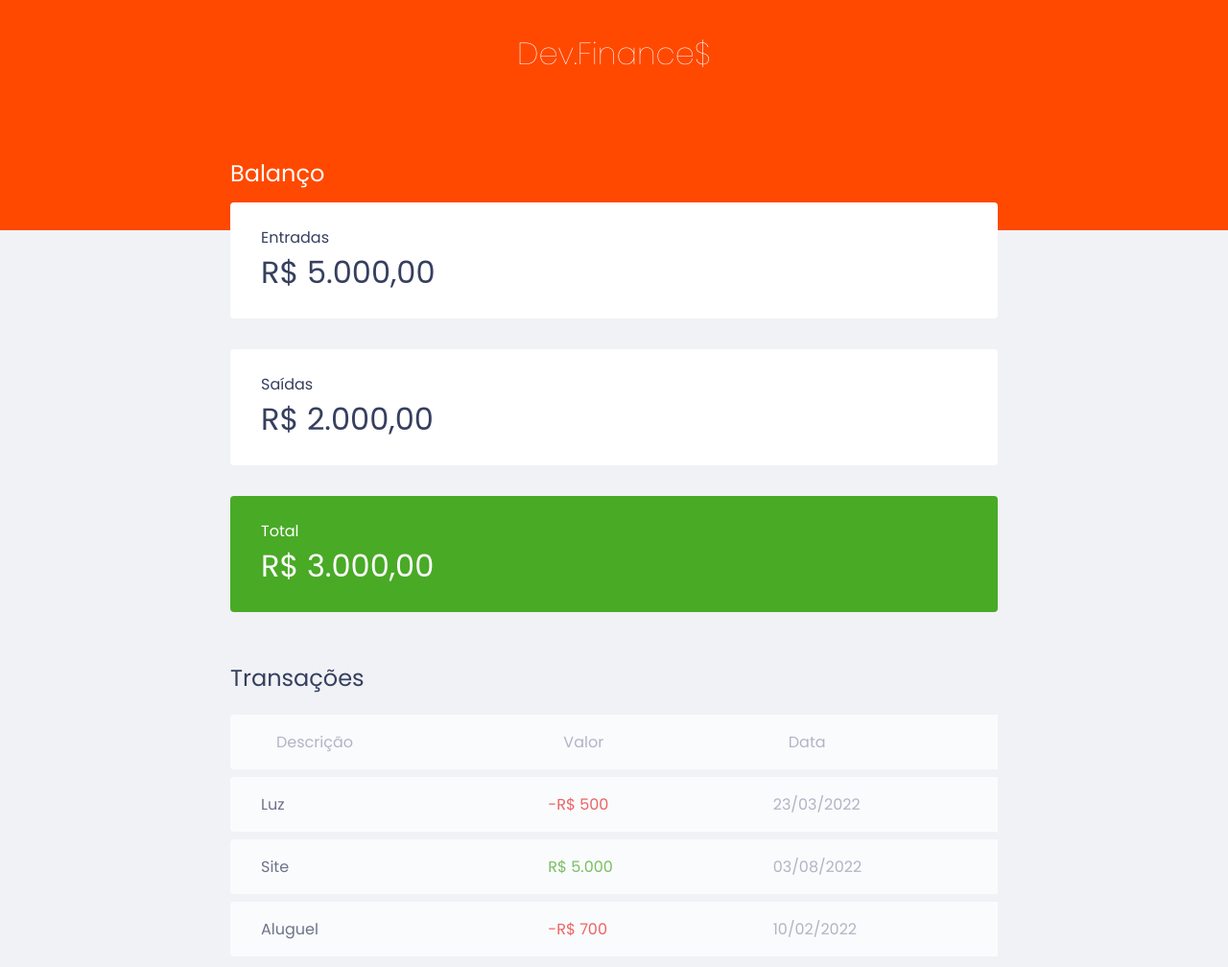
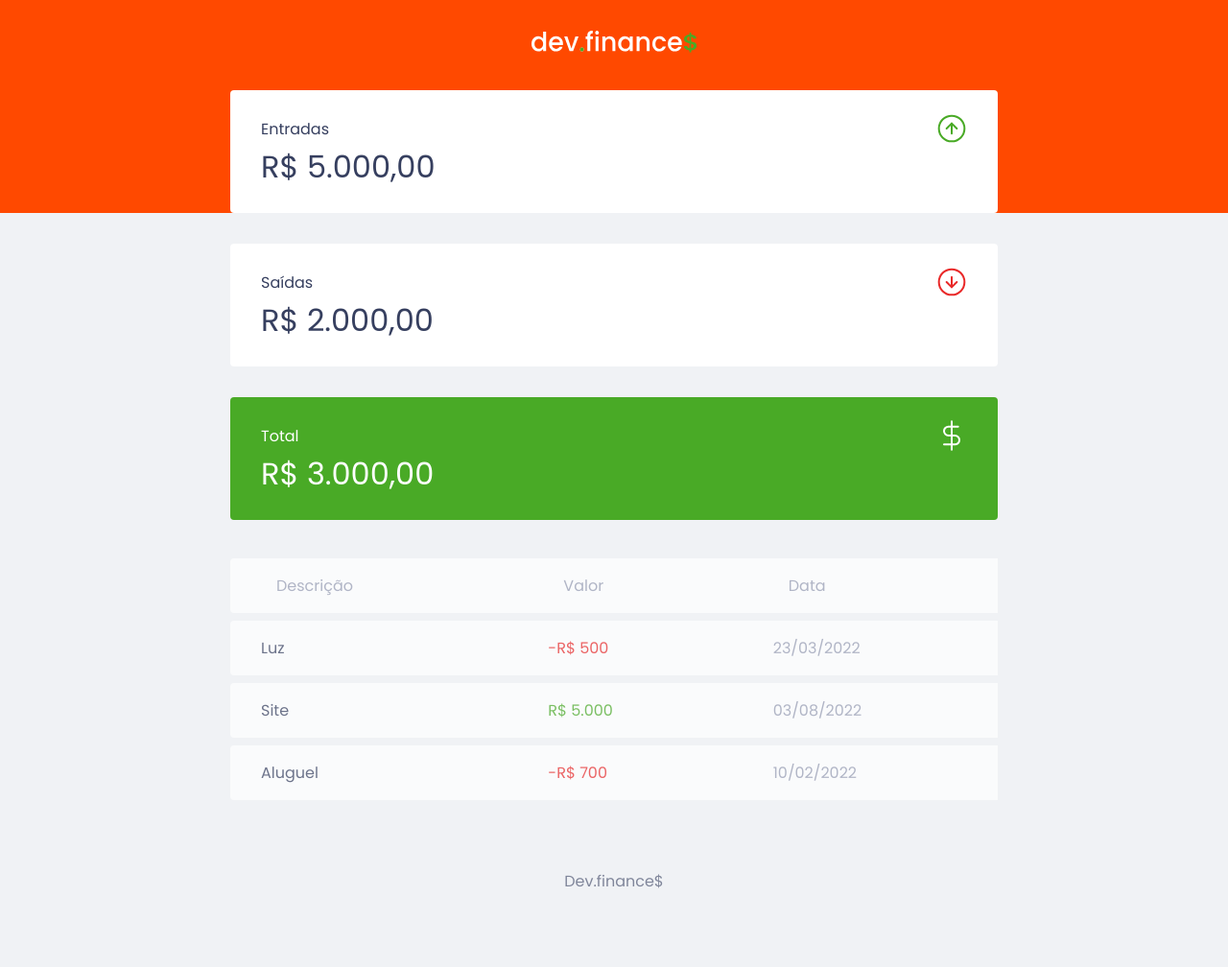
Before and after one commit to TonCruz/finance-control, a plain HTML site: page index.html in a window 1280 px wide. Shown: the top 1008 px of the page at 96% size. After the commit the page ends 963 px from the top, so only its background shows below. Drawn offline with Linux system fonts and the light colour scheme.

Commit message:
Adicionados icones e estilização deles no layout

```diff
--- a/index.html
+++ b/index.html
@@ -14,23 +14,36 @@
   </head>
   <body>
     <header>
-      <h1 id="logo">Dev.Finance$</h1>
+      <img src="./assets/logo.svg" alt="Logo dev finance">
     </header>
 
     <main class="container">
       <section id="balance">
-        <h2>Balanço</h2>
+        <h2 class="sr-only">Balanço</h2>
 
         <div class="card">
-          <h3>Entradas</h3>
+          <h3>
+            <span>
+              Entradas
+            </span>
+            <img src="./assets/income.svg" alt="Imagem de entrada">
+          </h3>
           <p>R$ 5.000,00</p>
         </div>
+
+
         <div class="card">
-          <h3>Saídas</h3>
+          <h3>
+            <span>Saídas</span>
+            <img src="./assets/outcome.svg" alt="Imagem de saida">
+          </h3>
           <p>R$ 2.000,00</p>
         </div>
         <div class="card total">
-          <h3>Total</h3>
+          <h3>
+            <span>Total</span>
+            <img src="./assets/total.svg" alt="Imagem de total">
+          </h3>
           <p>R$ 3.000,00</p>
         </div>
 
@@ -38,7 +51,7 @@
       </section>
 
       <section id="transactions">
-        <h2>Transações</h2>
+        <h2 class="sr-only">Transações</h2>
 
         <table id="data-table">
           <thead>
--- a/style.css
+++ b/style.css
@@ -15,6 +15,19 @@ body {
   background: #f0f2f5;
   font-family: 'Poppins';
 }
+
+.sr-only {
+  position: absolute;
+  width: 1px;
+  height: 1px;
+  padding: 0;
+  margin: -1px;
+  overflow: hidden;
+  clip: rect(0, 0, 0, 0);
+  white-space: nowrap;
+  border-width: 0;
+}
+
 
 .container {
   width: min(90vw, 800px);
@@ -37,11 +50,6 @@ header {
   background: var(--main-color);
   padding: 2rem 0 10rem;
   text-align: center;
-}
-
-#logo {
-  color: #fff;
-  font-weight: 100;
 }
 
 /*  =======  BALANCE ==========  */
@@ -68,6 +76,10 @@ header {
 .card h3 {
   font-weight: normal;
   font-size: 1rem;
+
+  display: flex;
+  align-items: center;
+  justify-content: space-between;
 }
 
 .card p {
```
Also changed, not shown: assets/income.svg (added), assets/logo.svg (added), assets/outcome.svg (added), assets/total.svg (added).
